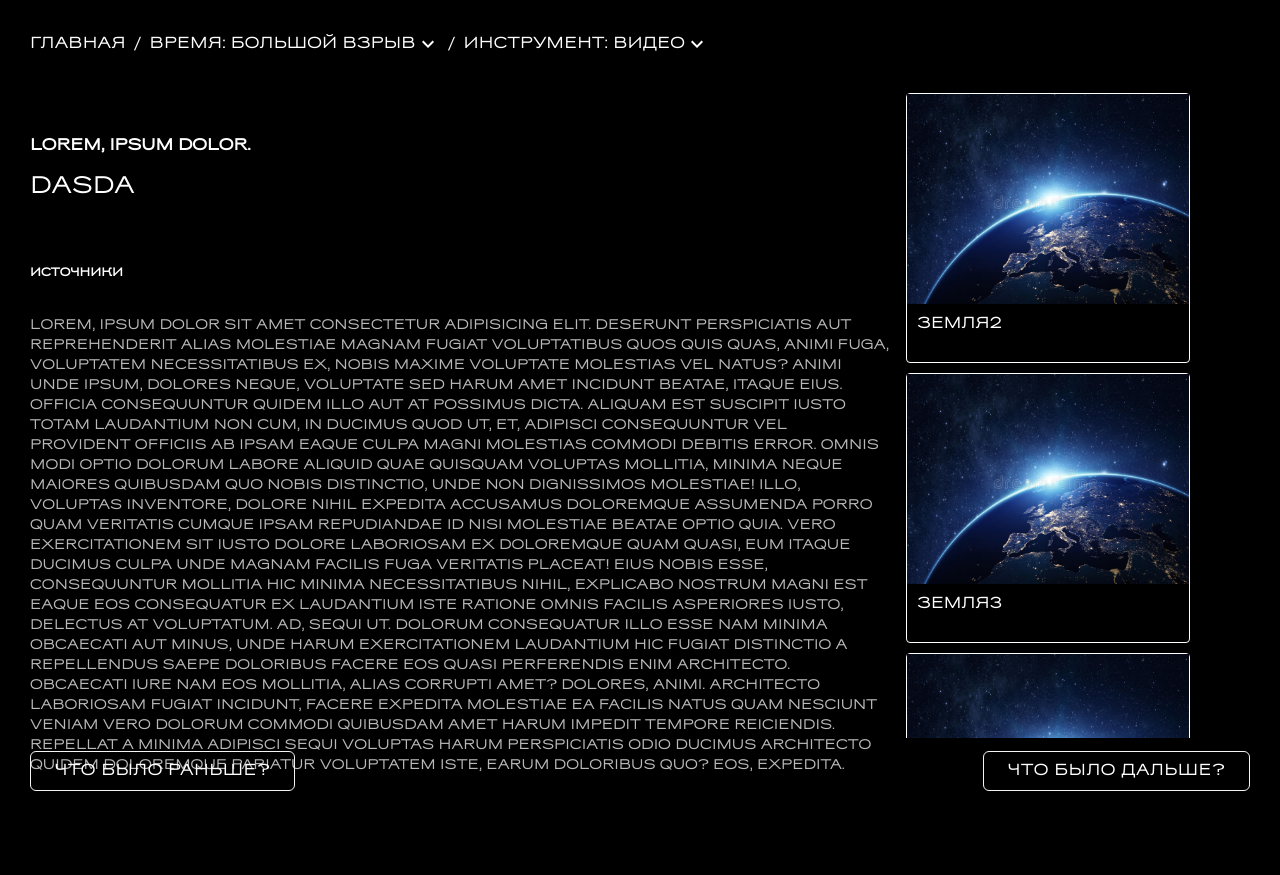
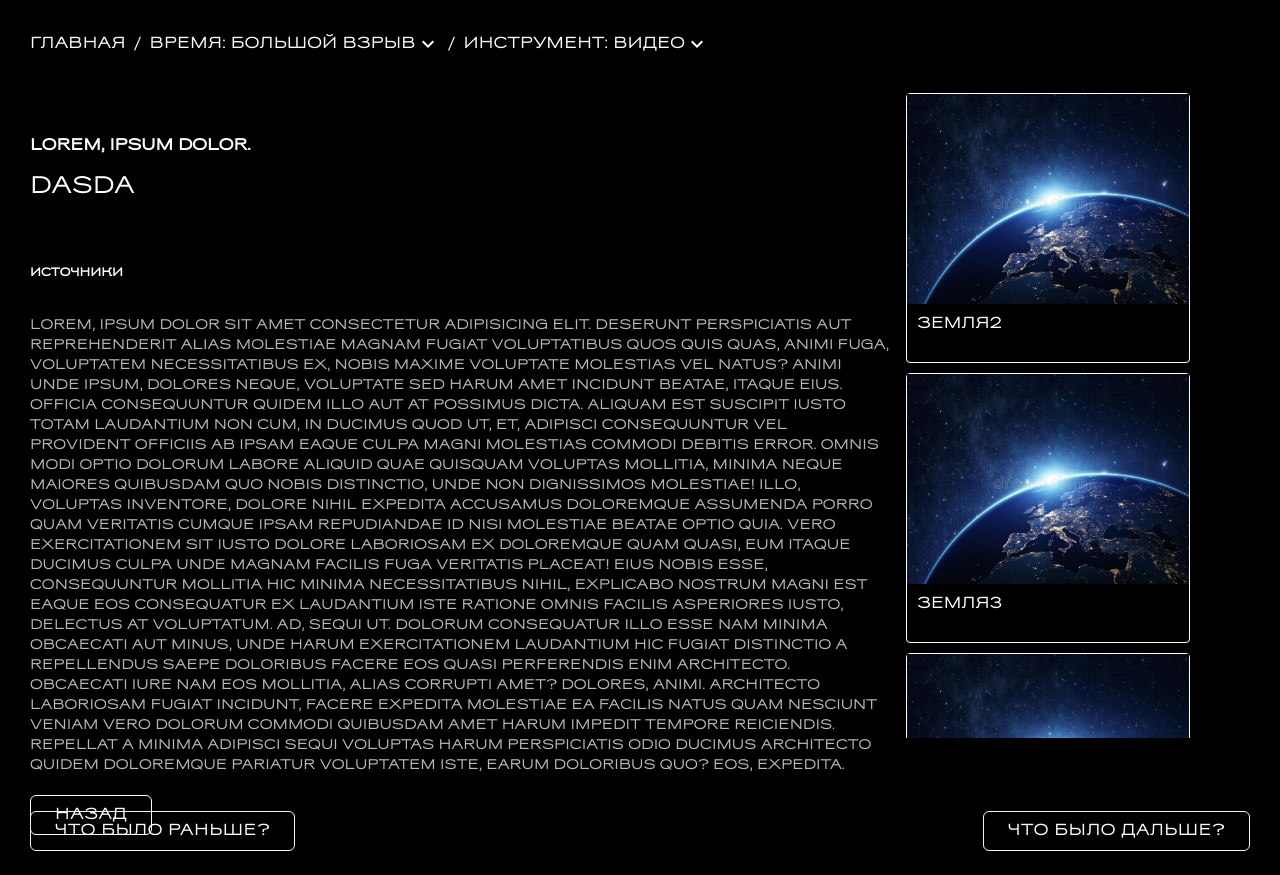
Before and after one commit to Sofa34636/portal_populargeology_copy, a React app in the folder frontend/: page /article/1 in a window 1280 px wide. Before the commit the page ends 815 px from the top, so only its background shows below. Built offline with nearby package versions, Linux system fonts and the light colour scheme.

Commit message:
Article grid layout + minor changes

```diff
--- a/frontend/src/App.tsx
+++ b/frontend/src/App.tsx
@@ -17,7 +17,7 @@ export default function App() {
   const routes = [
     { path: '', element: <HomePage /> },
     { path: '/article', element: <ArticleListPage /> },
-    { path: '/article/:name', element: <Article /> },
+    { path: '/article/:id', element: <Article /> },
     { path: '/video', element: <VideoPage /> },
     { path: '/gallery', element: <GalleryPage /> },
     { path: '/earth', element: <ThreeDEarthPage /> },
--- a/frontend/src/components/ArticleCarousel/ArticleCarousel.tsx
+++ b/frontend/src/components/ArticleCarousel/ArticleCarousel.tsx
@@ -18,6 +18,7 @@ export const ArticleCarousel = (props: { articleCards: ArticleCardProps[][] }) =
         navButtonsAlwaysVisible={true}
         cycleNavigation={false}
         swipe={false}
+        animation={"slide"}
         navButtonsProps={{
           style: {
             background: 'none',
--- a/frontend/src/components/ToolComponents/Article/Article.scss
+++ b/frontend/src/components/ToolComponents/Article/Article.scss
@@ -1,9 +1,14 @@
 .article {
     color: $white;
-    display: flex;
-    flex-direction: row;
-    justify-content: space-around;
+    display: grid;
+    grid-template-areas:
+            "A A A A  A A A A  B B B B"
+            "A A A A  A A A A  B B B B"
+            "A A A A  A A A A  B B B B"
+            "C C C C  C C C C  B B B B";
     &--main {
+        grid-area: A;
+        padding-bottom: 20px;
         &__subtitle {
             font-size: 16px;
             line-height: 16px;
@@ -28,4 +33,10 @@
             color: #B9B9B9;
         }
     }
+    &--articleVerticalList {
+        grid-area: B;
+    }
+    &--goBackButton {
+        grid-area: C;
+    }
 }
--- a/frontend/src/components/ToolComponents/Article/Article.tsx
+++ b/frontend/src/components/ToolComponents/Article/Article.tsx
@@ -1,18 +1,15 @@
-import React from 'react';
-import { useParams } from 'react-router-dom'
+import React, { useEffect } from 'react';
+import { useParams, useNavigate } from 'react-router-dom'
 import { Layout } from '../../Layout/Layout';
 import { useAppSelector } from '../../../hooks/redux'
 import {ArticleVerticalList} from "../../ArticleVerticalList/ArticleVerticalList";
+import Button from "@mui/material/Button";
 
 export const Article = () => {
-  // const location = useLocation();
-  const {time: timeState, instrument: instrumentState} = useAppSelector((state) => state.timeLineReducer);
-  // const decodedPath = decodeURI(location.pathname);
-  // const title = decodedPath.substring(decodedPath.lastIndexOf('/') + 1);
-  // title.substring(title.lastIndexOf('/') + 1)
+  const { time: timeState, instrument: instrumentState } = useAppSelector((state) => state.timeLineReducer);
+  const navigate = useNavigate()
+  // const [articleState, setArticleState] = useState({});
 
-  // const [articleState, setArticleState] = useState({});
-  //
 
   // useEffect(() => {
   //   const apiUrl = 'http://127.0.0.1:8000/api/article/';
@@ -24,9 +21,9 @@ export const Article = () => {
   //       );
   //
   // }, [])
-  const params = useParams();
-
-  console.log(params)
+  // const params = useParams();
+  //
+  // console.log(params)
 
   return (
     <Layout layoutProps={{ time: timeState, instrument: instrumentState}}>
@@ -81,8 +78,13 @@ export const Article = () => {
         {/*<div className="article__content">*/}
         {/*  /!*{articleState.text}*!/*/}
         {/*</div>*/}
-        <div className="article__articleVerticalList">
-            <ArticleVerticalList/>
+        <div className="article--articleVerticalList">
+          <ArticleVerticalList/>
+        </div>
+        <div className='article--goBackButton'>
+          <Button onClick={() => navigate(-1)} variant="outlined">
+              НАЗАД
+          </Button>
         </div>
       </div>
     </Layout>
--- a/frontend/src/pages/ArticlePage/ArticleListPage.tsx
+++ b/frontend/src/pages/ArticlePage/ArticleListPage.tsx
@@ -16,7 +16,7 @@ export const ArticleListPage = () => {
   const dispatch = useAppDispatch()
 
 
-  const { isLoading, data, error } = useGetArticleByIdQuery(1)
+  // const { isLoading, data, error } = useGetArticleByIdQuery(1)
 
   useEffect(() => {
     dispatch(changeInstrument(instrumentTypes.article))
```
